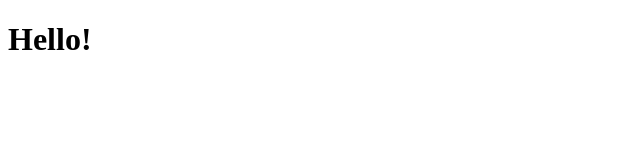
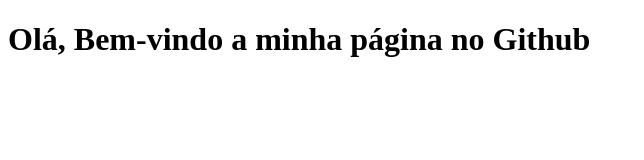
Before and after one commit to Arthur-Avila/Arthur-Avila.github.io, a plain HTML site: page index.html in a window 1280 px wide. Shown: the whole page, without its empty margins (0-644 px from the left). Drawn offline with Linux system fonts and the light colour scheme.

Commit message:
adicionando boas vindas

```diff
--- a/index.html
+++ b/index.html
@@ -2,9 +2,9 @@
 <html lang="pt-br">
     <head>
        <meta name="viewport" content="width=device-width, initial-scale=1.0">
-       <title>My site!</title>
+       <title>Meu site!</title>
     </head>
     <body>
-        <h1>Hello!</h1>
+        <h1>Olá, Bem-vindo a minha página no Github</h1>
     </body>
 </html>
```
